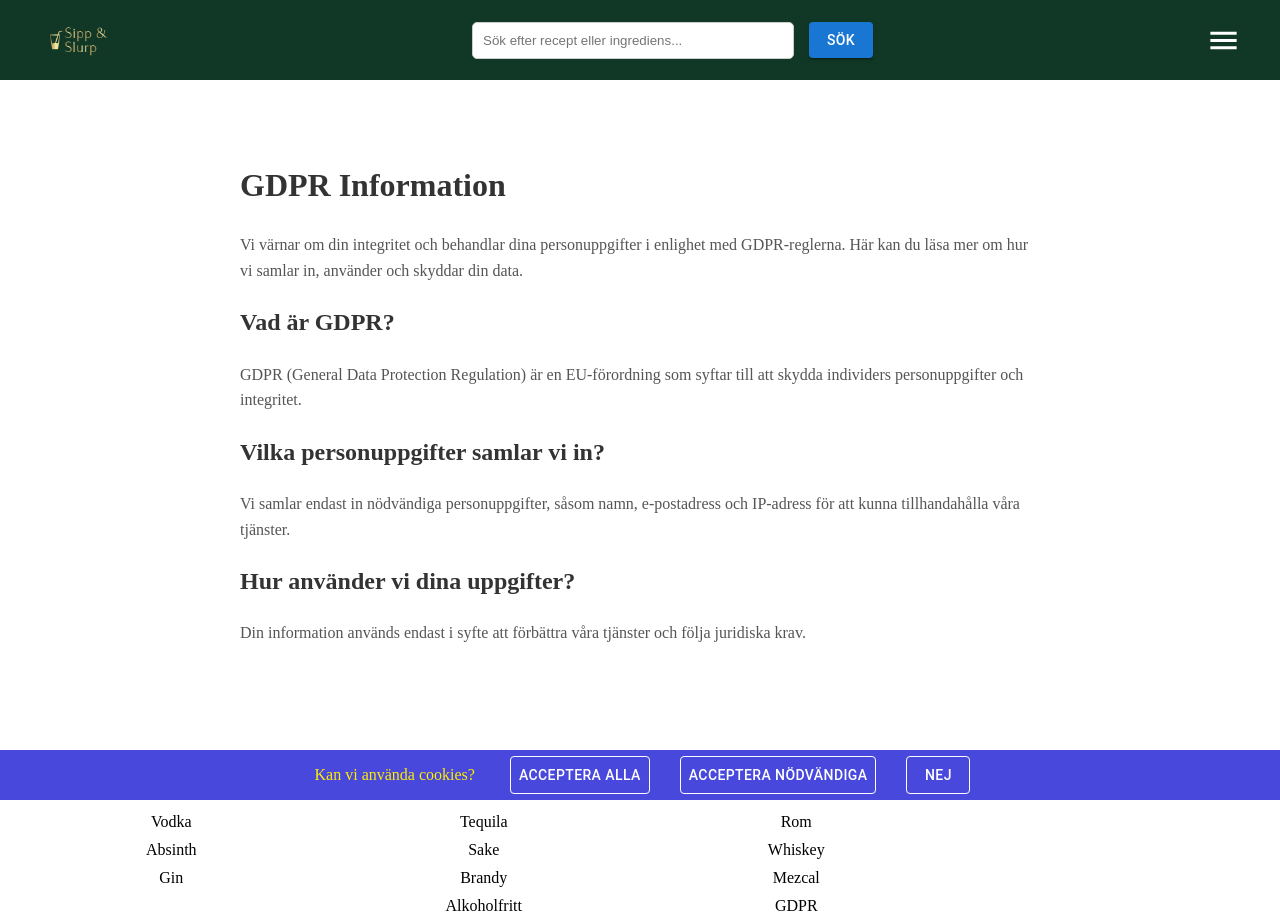
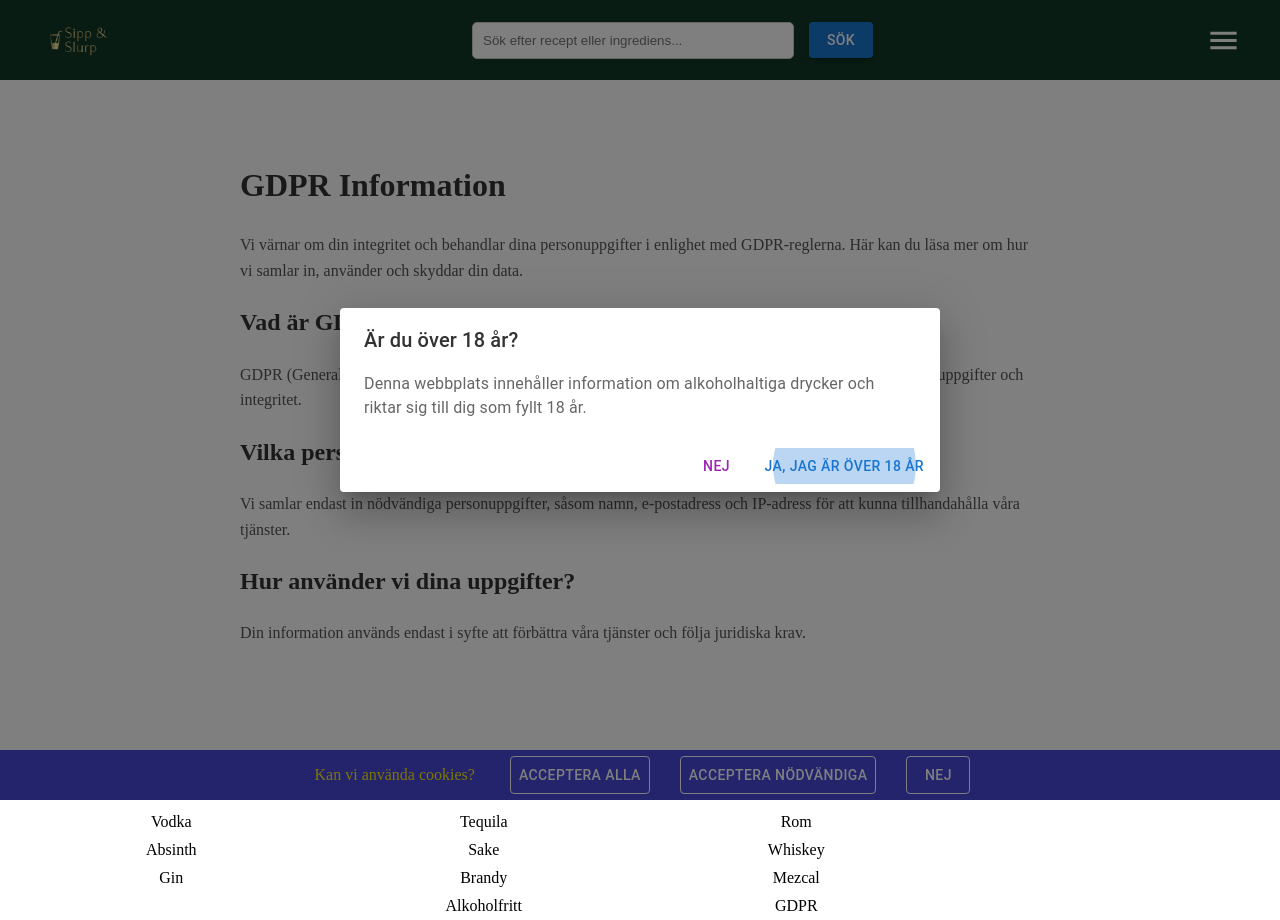
Before and after one commit to bervenuzik/recept_app, a React (Vite) app in the folder recept_app/: page /gdpr in a window 1280 px wide. Built offline with nearby package versions, Linux system fonts and the light colour scheme; no server answers.

Commit message:
Add age verification dialog on first visit

```diff
--- a/recept_app/src/App.jsx
+++ b/recept_app/src/App.jsx
@@ -16,9 +16,10 @@ import FavoritePage from "./components/Favorite/FavoritePage/FavoritePage";
 import AboutUsPage from "./components/AboutUsPage/AboutUsPage";
 import GDPRPage from "./components/GDPRPage/GDPRPage.jsx";
 import Cookies from "./components/Cookies/Cookies.jsx";
+import AgeDialog from "./components/AgeDialog/AgeDialog.jsx";
 
 
-function Layout({recipes}) {
+function Layout({ recipes }) {
   return (
     <>
       <Header recipes={recipes} />
@@ -26,7 +27,7 @@ function Layout({recipes}) {
         <Outlet />
       </main>
       <Footer />
-      <Cookies/>
+      <Cookies />
     </>
   );
 }
@@ -34,26 +35,50 @@ function Layout({recipes}) {
 function App() {
 
   const [recipesArray, setRecipesArray] = useState([]);
+  const [ageVerified, setAgeVerified] = useState(false);
+  const [ageDialogOpen, setAgeDialogOpen] = useState(false);
 
   useEffect(() => {
     fetchAllRecipes(setRecipesArray);
+
+    // Checks if age has been verified
+    const ageVerified = localStorage.getItem("ageVerified");
+    if (ageVerified === "true") {
+      setAgeVerified(true);
+    } else {
+      setAgeDialogOpen(true);
+    }
   }, []);
+
+  const handleAgeConfirm = () => {
+    localStorage.setItem("ageVerified", "true");
+    setAgeVerified(true);
+    setAgeDialogOpen(false);
+  };
+
+  const handleAgeReject = () => {
+    window.location.href = "https://www.google.com";
+  };
 
 
   return (
     <AppContext>
       <Routes>
         <Route path="/" element={<Layout recipes={recipesArray} />}>
-            <Route index element={<HomePage />}/>
+          <Route index element={<HomePage />} />
           <Route path="/rated" element={<TopRatedPage />} />
           <Route path="/categories/:categoryName" element={<CategoryPage />} />
           <Route path="/recipe/:id" element={<RecipePage />} />
           <Route path="/search-results" element={<SearchResultsPage />} />
-            <Route path="/favorites" element={<FavoritePage/>} />
-            <Route path="/about-us" element={<AboutUsPage/>} />
+          <Route path="/favorites" element={<FavoritePage />} />
+          <Route path="/about-us" element={<AboutUsPage />} />
           <Route path="/gdpr" element={<GDPRPage />} />
         </Route>
       </Routes>
+
+      {!ageVerified && (
+        <AgeDialog open={ageDialogOpen} onConfirm={handleAgeConfirm} onReject={handleAgeReject} />
+      )}
     </AppContext>
   );
 }
--- /dev/null
+++ b/recept_app/src/components/AgeDialog/AgeDialog.jsx
@@ -0,0 +1,33 @@
+import React from 'react';
+import { Dialog, DialogTitle, DialogContent, DialogContentText, DialogActions, Button } from '@mui/material';
+
+export default function AgeDialog({ open, onConfirm, onReject }) {
+    return (
+        <Dialog
+            open={open}
+            onClose={onReject} // Close the modal if they choose not to verify age
+            aria-labelledby="age-dialog-title"
+            aria-describedby="age-dialog-description">
+
+            <DialogTitle id="age-dialog-title">
+                {"Är du över 18 år?"}
+            </DialogTitle>
+
+            <DialogContent>
+                <DialogContentText id="age-dialog-description">
+                    Denna webbplats innehåller information om alkoholhaltiga drycker och riktar sig till dig som fyllt 18 år.
+                </DialogContentText>
+            </DialogContent>
+
+            <DialogActions>
+                <Button onClick={onReject} color="secondary">
+                    Nej
+                </Button>
+                <Button onClick={onConfirm} color="primary" autoFocus>
+                    Ja, jag är över 18 år
+                </Button>
+            </DialogActions>
+
+        </Dialog>
+    );
+}
```
Lines whose indentation alone changed are shown as unchanged.
